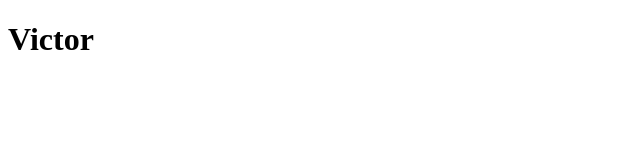
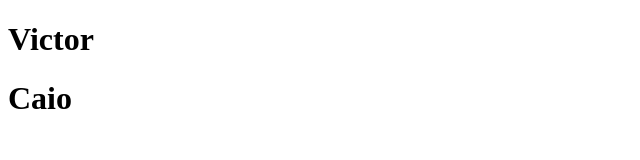
Before and after one commit to VictorCDS-p/Beija-Flor, a plain HTML site: page index.html in a window 1280 px wide. Shown: the whole page, without its empty margins (0-640 px from the left). Drawn offline with Linux system fonts and the light colour scheme.

Commit message:
novo commit caio

```diff
--- a/index.html
+++ b/index.html
@@ -7,5 +7,6 @@
 </head>
 <body>
     <h1>Victor</h1>
+    <h1>Caio</h1>
 </body>
 </html>
```
